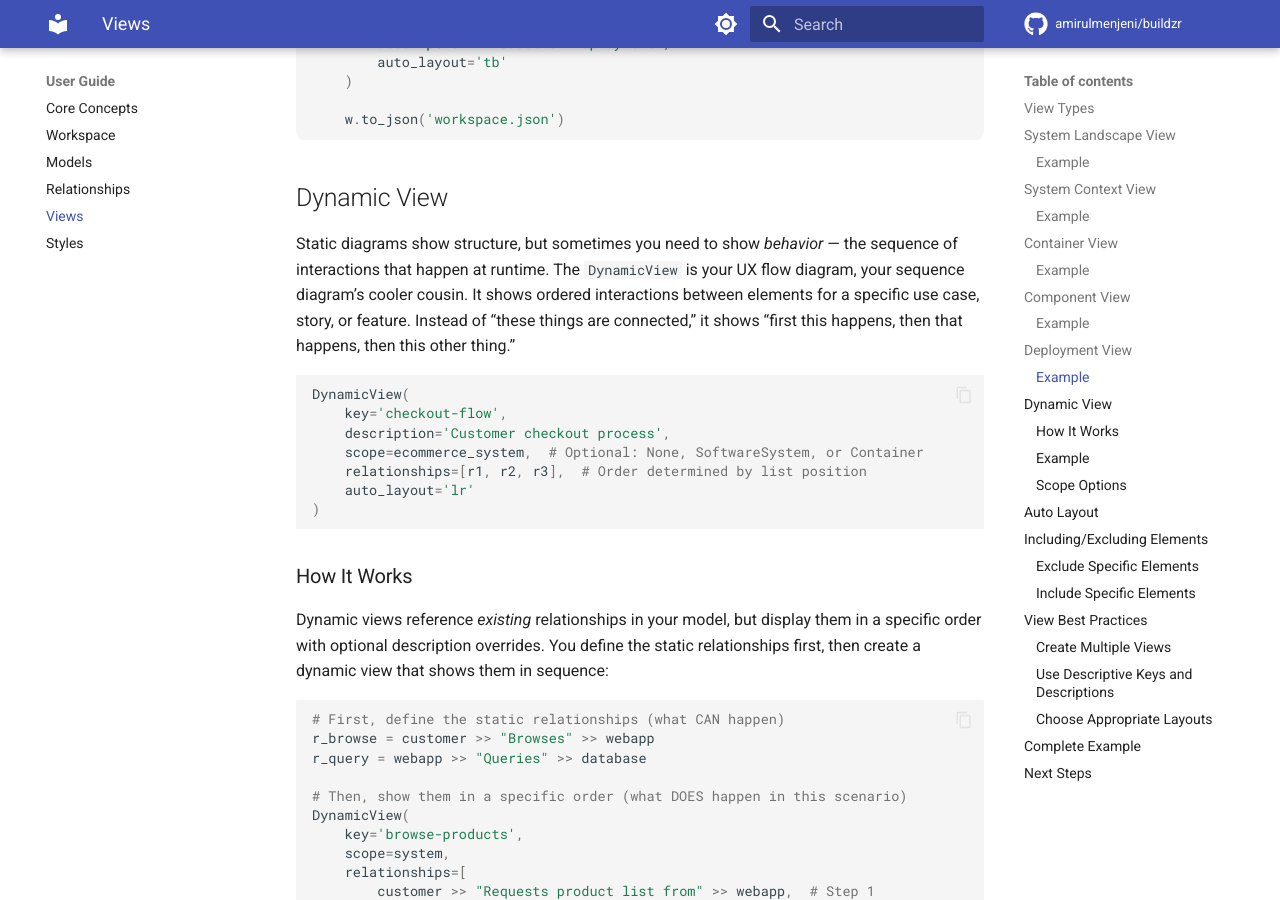
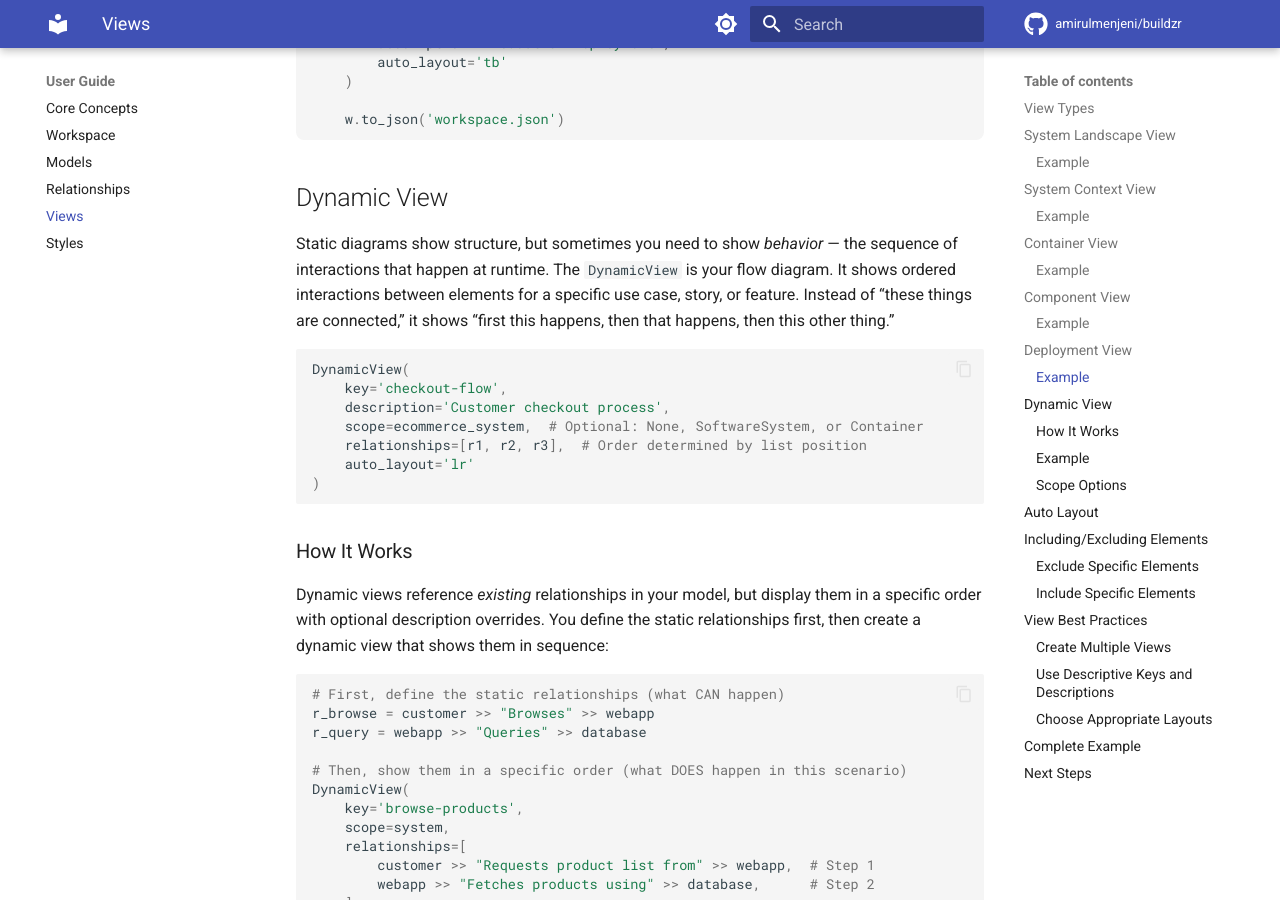
Before and after one commit to amirulmenjeni/buildzr, an MkDocs documentation site: the page built from docs/user-guide/views.md, in a window 1280 px wide and 900 px high, scrolled down 5722 px. Built offline with MkDocs 1.6.1 and Material for MkDocs 9.7.7, drawn with Linux system fonts in a browser that asks for light colours; comment, search, counter and statistics services are not loaded.

````diff
--- a/docs/user-guide/views.md
+++ b/docs/user-guide/views.md
@@ -250,7 +250,7 @@ with Workspace('w') as w:
 
 ## Dynamic View
 
-Static diagrams show structure, but sometimes you need to show *behavior* --- the sequence of interactions that happen at runtime. The `DynamicView` is your UX flow diagram, your sequence diagram's cooler cousin. It shows ordered interactions between elements for a specific use case, story, or feature. Instead of "these things are connected," it shows "first this happens, then that happens, then this other thing."
+Static diagrams show structure, but sometimes you need to show *behavior* --- the sequence of interactions that happen at runtime. The `DynamicView` is your flow diagram. It shows ordered interactions between elements for a specific use case, story, or feature. Instead of "these things are connected," it shows "first this happens, then that happens, then this other thing."
 
 ```python
 # norun
````
